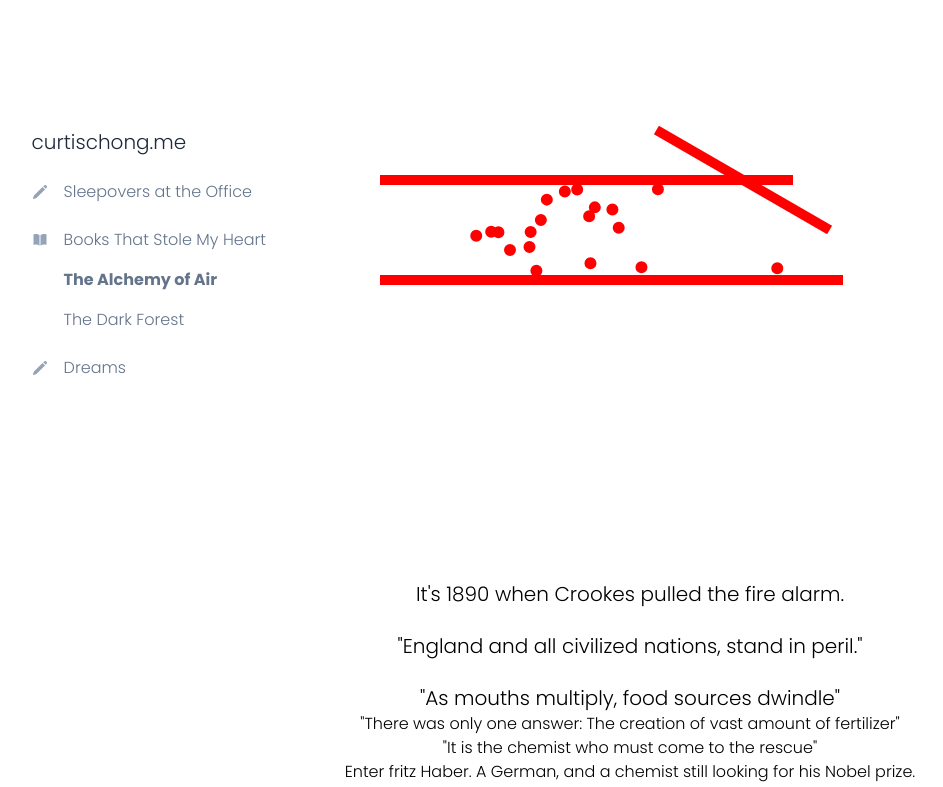
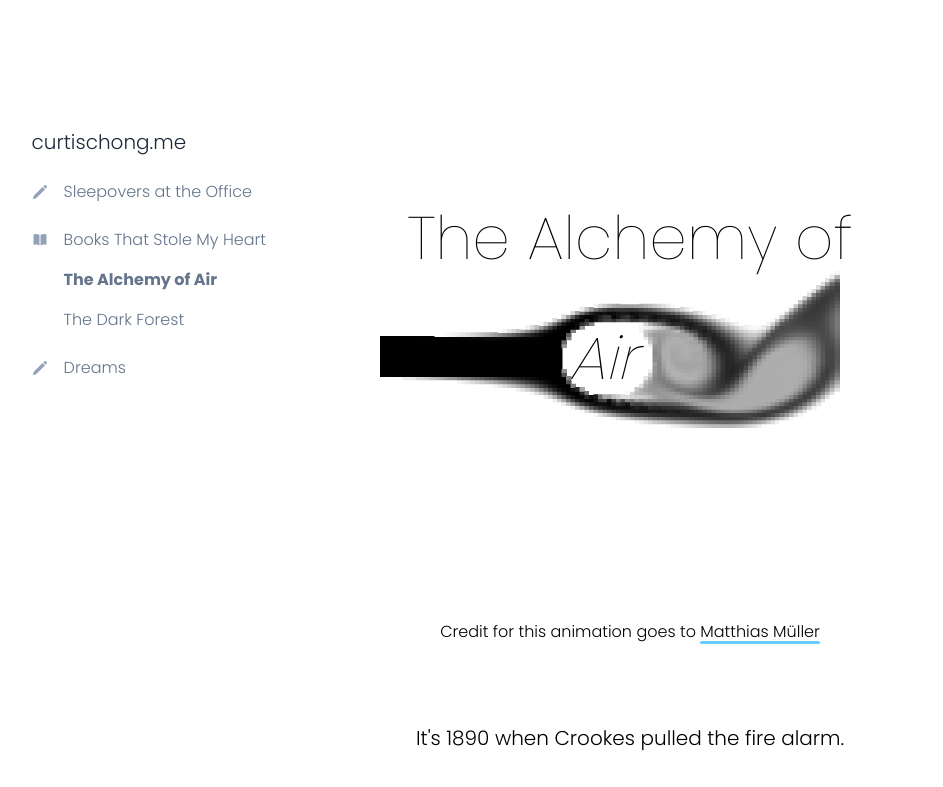
Before and after one commit to chongcurtis/chongcurtis.github.io, a Next.js app: page /books/the-alchemy-of-air in a window 1280 px wide. Shown: the top 787 px of the page, without its empty margins (10-953 px from the left). Built offline with nearby package versions, Linux system fonts and the light colour scheme.

Commit message:
added credits for the fluid animation (#5)

```diff
--- a/src/pages/books/the-alchemy-of-air.tsx
+++ b/src/pages/books/the-alchemy-of-air.tsx
@@ -1,6 +1,8 @@
 import React from "react";
 import { initAnimations } from "@/common/animations";
 import Boiler from "@/pages/books/the-alchemy-of-air/Boiler";
+import AlchemyOfAirTitle from "@/pages/books/the-alchemy-of-air/AlchemyOfAirTitle";
+import BulletsStrikeSand from "@/pages/books/the-alchemy-of-air/BulletsStrikeSand";
 
 export default function TheAlchemyOfAir() {
     React.useEffect(() => {
@@ -10,14 +12,23 @@ export default function TheAlchemyOfAir() {
     return (
         <>
             <div className="mt-20" />
-            {/*<AlchemyOfAirTitle />*/}
-            {/*TODO: uncomment after fixing collision*/}
-            <Boiler />
-            {/*<BulletsStrikeSand />*/}
-            {/*</div>*/}
-            <p className="fade-in-on-scroll text-xl">
+            <AlchemyOfAirTitle />
+            <p className="fade-in-on-scroll animation-delay-2000 text-md mt-20">
+                Credit for this animation goes to{" "}
+                <a
+                    href="https://github.com/matthias-research/pages/blob/master/tenMinutePhysics/17-fluidSim.html"
+                    target="_blank"
+                    className="underline-on-scroll animation-delay-4200 after:bg-sleepover-secondary"
+                >
+                    Matthias Müller
+                </a>
+            </p>
+            <p className="fade-in-on-scroll mt-20 text-xl">
                 It's 1890 when Crookes pulled the fire alarm.
             </p>
+            <Boiler />
+            <BulletsStrikeSand />
+            {/*</div>*/}
             <br />
             <p className="fade-in-on-scroll text-xl">
                 "England and all civilized nations, stand in peril."
--- a/src/pages/books/the-alchemy-of-air/AlchemyOfAirTitle.tsx
+++ b/src/pages/books/the-alchemy-of-air/AlchemyOfAirTitle.tsx
@@ -38,6 +38,10 @@ export default function AlchemyOfAirTitle() {
         };
     }, [canvasContainerRef]);
 
+    // TODO: consider drawing an image of sir william crookes using a bezier curve (and increasing time t for the polynomials decribing the x/y points)
+    // maybe use this to draw the path https://stackoverflow.com/questions/13612942/how-to-animate-an-image-along-a-path-with-bezier-curves
+    // I used this to convert to svg https://express.adobe.com/tools/convert-to-svg/#, but it doesn't have the lines
+    // I need to use an image contour finding tool
     return (
         <>
             {/*<div className="align-center flex flex-col justify-center">*/}
--- a/src/pages/books/the-alchemy-of-air/ParticleSimulationCanvas.tsx
+++ b/src/pages/books/the-alchemy-of-air/ParticleSimulationCanvas.tsx
@@ -17,7 +17,7 @@ export default function ParticleSimulationCanvas({
     canvasHeight,
     isCollisionEnabled,
 }: Props) {
-    const SIMULATION_SPEED = 100; // 40ms between each frame = 25fps
+    const SIMULATION_SPEED = 35; // 40ms between each frame = 25fps
 
     const COEFFICIENT_OF_RESTITUTION = 1; // the ratio of the final to initial relative speed between two objects after they collide.
     const canvasRef = React.useRef<HTMLCanvasElement>(null);
@@ -33,10 +33,18 @@ export default function ParticleSimulationCanvas({
         canvas.height = canvasHeight;
 
         const ctx = setupCanvas(canvas);
+        ctx.font = "30px Arial";
+
+        // const update = () => {
+        //     run(canvas, ctx);
+        //     requestAnimationFrame(update); // Schedule next frame
+        // };
+        // requestAnimationFrame(update);
+
+        // I opted for a setInterval solution sine requestAnimationFrame was causing the simulation to run too fast
         setInterval(function () {
             run(canvas, ctx);
         }, SIMULATION_SPEED); //this is the cycle
-        ctx.font = "30px Arial";
     }, [canvasRef]);
 
     function setupCanvas(canvas: HTMLCanvasElement) {
@@ -119,20 +127,6 @@ export default function ParticleSimulationCanvas({
         for (let i = 0; i < particles.current.length; i++) {
             const p1 = particles.current[i];
             p1.simulate();
-
-            // TODO: figure out why this can be nan
-            if (
-                isNaN(p1.position.x) ||
-                isNaN(p1.position.y) ||
-                isNaN(p1.velocity.x) ||
-                isNaN(p1.velocity.y)
-            ) {
-                console.log("killed particle");
-                // debugger;
-                // console.log(p1);
-                filteredIndexes.push(i);
-                continue;
-            }
 
             if (!isCollisionEnabled) {
                 continue;
@@ -319,7 +313,6 @@ export default function ParticleSimulationCanvas({
         //     closestPoint
         // );
 
-        // Apply coefficient of restitution
         reflection.x *= COEFFICIENT_OF_RESTITUTION;
         reflection.y *= COEFFICIENT_OF_RESTITUTION;
 
```
Also changed, not shown: src/common/animations.ts (+2 -6 lines).
